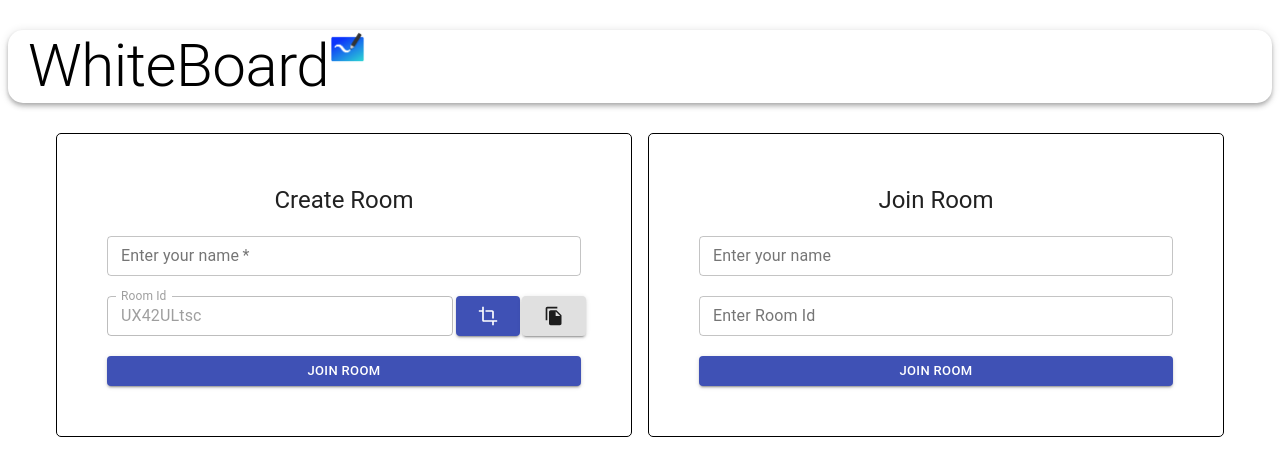
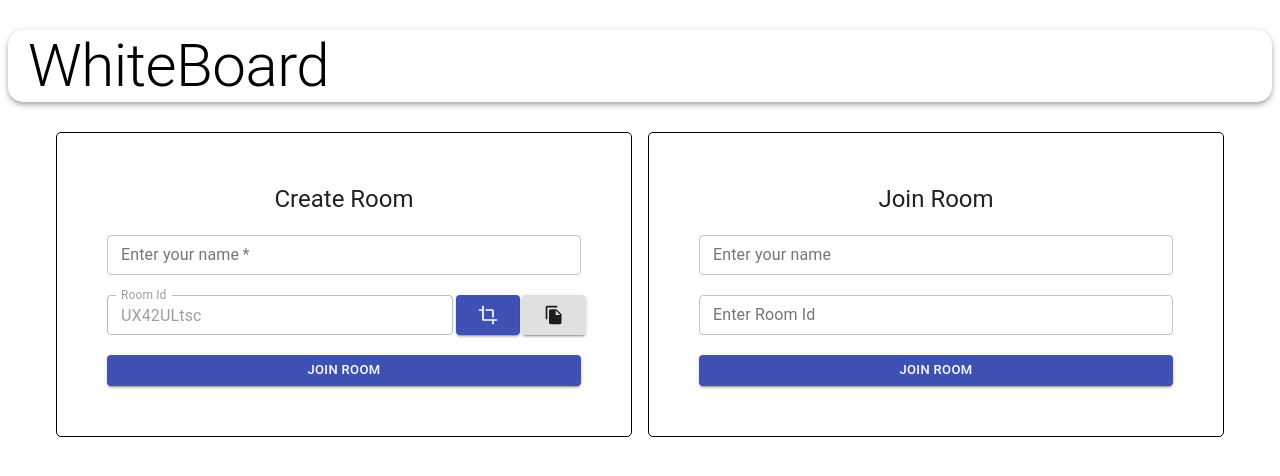
Before and after one commit to SanghaviHarshPankajkumar/whiteboard, a React (Vite) app in the folder client/: page / in a window 1280 px wide. Shown: the top 476 px of the page. Built offline with nearby package versions, Linux system fonts and the light colour scheme; no server answers.

Commit message:
Update index.jsx

```diff
--- a/client/src/components/NavBar/index.jsx
+++ b/client/src/components/NavBar/index.jsx
@@ -1,6 +1,6 @@
 import {AppBar,Typography,Button} from "@material-ui/core";
 import {Link  } from 'react-router-dom';
-import whiteboard2 from '../../assets/whiteboard2.png'
+// import whiteboard2 from '../../assets/whiteboard2.png'
 import MenuIcon from '@material-ui/icons/Menu';
 import ChatIcon from '@material-ui/icons/Chat'
 import useStyles from './styles.js';
@@ -16,7 +16,7 @@ const NavBar = (prop) => {
             )
         }
     <Link to="/" style={{font:'none', textDecoration:'none'}}> <Typography className={classes.heading} variant="h2" align="center"> WhiteBoard</Typography></Link>
-     <img className={fromRoom? classes.image2: classes.image} src={whiteboard2} alt='main' />
+{/*      <img className={fromRoom? classes.image2: classes.image} src={whiteboard2} alt='main' /> */}
 
      {
         fromRoom && (
```
